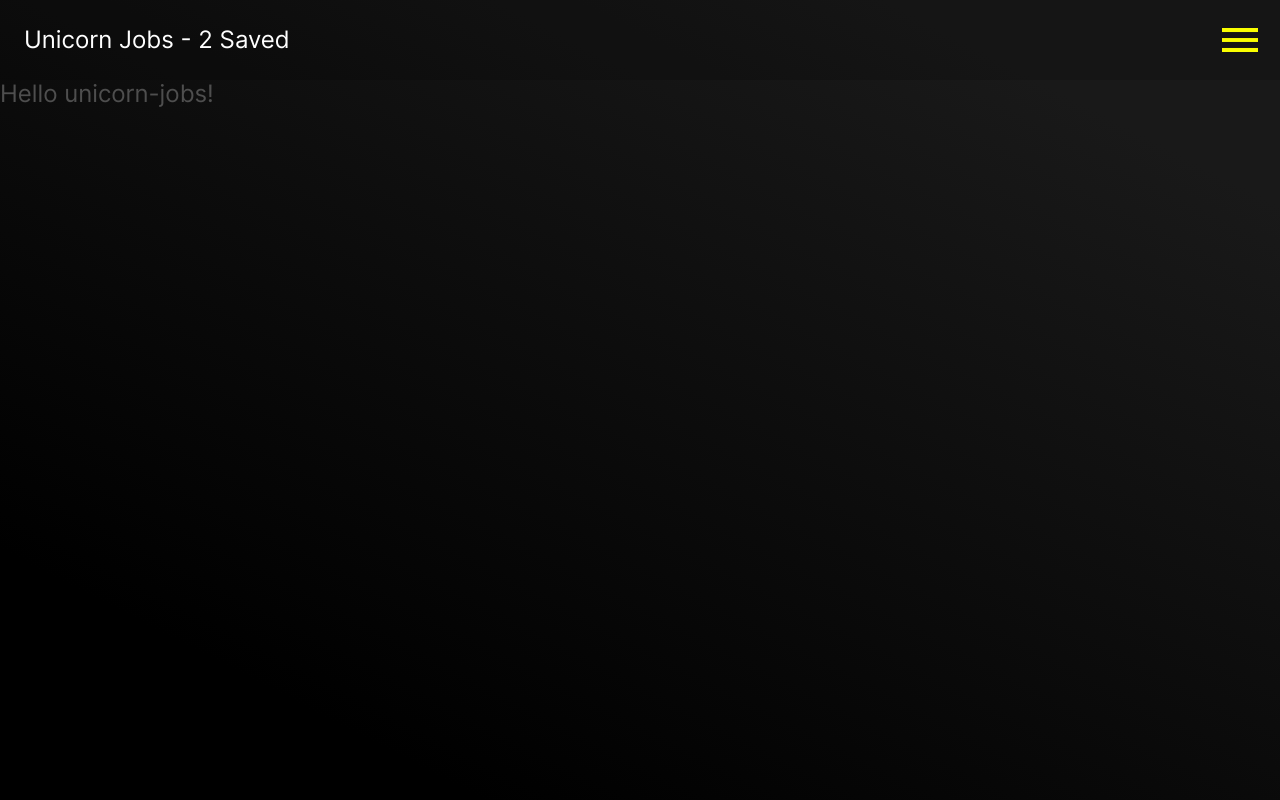
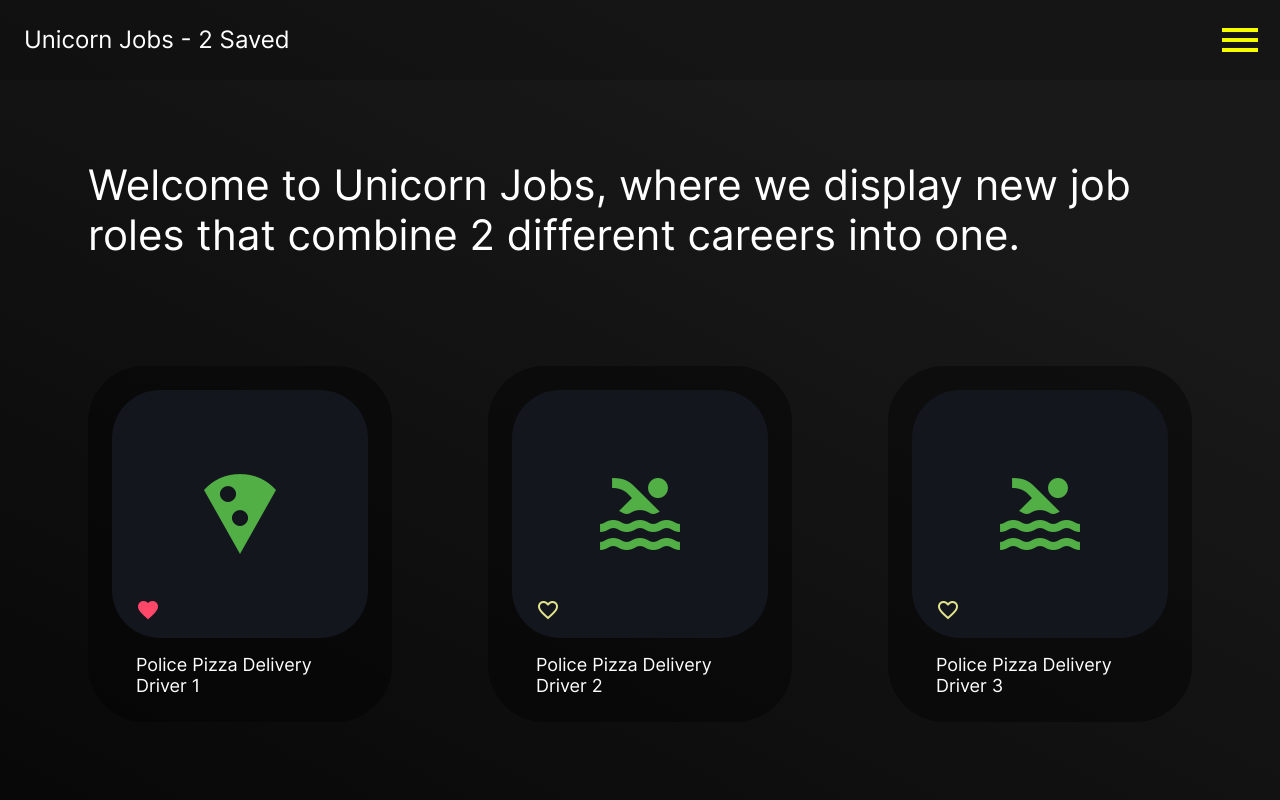
Before and after one commit to Mykyta-Z/unicorn-jobs, a Vue app: page / in a window 1280 px wide. Shown: the top 800 px of the page. Built offline with nearby package versions, Linux system fonts and the light colour scheme.

Commit message:
Add jobs list

```diff
--- a/src/App.vue
+++ b/src/App.vue
@@ -1,14 +1,31 @@
 <script setup>
 import TheHeader from './components/TheHeader.vue'
+import TheJobsList from './components/TheJobsList.vue'
 </script>
 
 <template>
   <TheHeader />
-  <main>
-    <div>Hello unicorn-jobs!</div>
+  <main class="page">
+    <h1 class="page-title">
+      Welcome to Unicorn Jobs, where we display new job roles that combine 2 different careers into
+      one.
+    </h1>
+    <TheJobsList />
   </main>
 </template>
 
 <style lang="scss">
 @import '@/assets/scss/main.scss';
+
+.page {
+  max-width: 1104px;
+  margin: 0 auto;
+  padding: 80px 0;
+}
+.page-title {
+  color: $color-white-base;
+  font-size: $font-size-large;
+  font-weight: $font-weight-normal;
+  margin: 0 0 105px 0;
+}
 </style>
--- a/src/assets/scss/_variables.scss
+++ b/src/assets/scss/_variables.scss
@@ -25,9 +25,12 @@ $color-yellow-dark: #3f4000;
 $color-grey-lighter: #e9e9e9;
 $color-grey-light: #cbcbcb;
 $color-grey-base: #4e4e4e;
-$color-grey-dark: #1c1c1c;
+$color-grey-dark: #14161E;
+$color-grey-darker: #1c1c1c;
 
 $color-red-base: #ff4869;
 $color-red-dark: #94331d;
 
+$color-green-base: #72FF5BA8;
+
 $color-bg-primary: #191919;
--- a/src/components/BaseButton.vue
+++ b/src/components/BaseButton.vue
@@ -1,4 +1,13 @@
 <script setup>
+const { buttonType } = defineProps({
+  buttonType: {
+    type: String,
+    validator(value) {
+      // Only one button type at a time
+      return ['primary', 'secondary', 'error', 'round-m', 'round-l'].includes(value)
+    }
+  }
+})
 const emit = defineEmits(['click'])
 
 function onButtonClick() {
@@ -7,7 +16,7 @@ function onButtonClick() {
 </script>
 
 <template>
-  <button class="button" @click="onButtonClick">
+  <button class="button" :class="[`button--${buttonType}`]" @click="onButtonClick">
     <slot />
   </button>
 </template>
@@ -15,5 +24,19 @@ function onButtonClick() {
 <style lang="scss" scoped>
 .button {
   all: unset;
+  display: flex;
+  justify-content: center;
+  align-items: center;
+
+  &:hover {
+    cursor: pointer;
+  }
+
+  &--round-m {
+    background-color: $color-yellow-base;
+    border-radius: 50%;
+    width: 60px;
+    height: 60px;
+  }
 }
 </style>
--- /dev/null
+++ b/src/components/TheJobsList.vue
@@ -0,0 +1,35 @@
+<script setup>
+import { useJobsStore } from '@/stores/jobs'
+import TheJobsListItem from './TheJobsListItem.vue'
+
+const jobs = useJobsStore()
+
+function updateFavorite(jobId) {
+  jobs.updateFavoriteJob(jobId)
+}
+
+function editJob() {
+    // TODO: Open modal
+}
+</script>
+
+<template>
+  <div class="jobs-list">
+    <TheJobsListItem
+      v-for="job in jobs.list"
+      :key="job.title"
+      :job="job"
+      @toggleFavorite="updateFavorite"
+      @edit="editJob"
+    />
+  </div>
+</template>
+
+<style lang="scss" scoped>
+.jobs-list {
+  display: grid;
+  grid-template-columns: repeat(3, 1fr);
+  column-gap: $space * 4;
+  row-gap: $space * 4;
+}
+</style>
--- /dev/null
+++ b/src/components/TheJobsListItem.vue
@@ -0,0 +1,102 @@
+<script setup>
+import BaseButton from './BaseButton.vue'
+import BaseIcon from './BaseIcon.vue'
+
+const { job } = defineProps({
+  job: Object
+})
+
+const emit = defineEmits(['toggleFavorite', 'edit'])
+
+function favoritelick() {
+  emit('toggleFavorite')
+}
+
+function editClick() {
+  emit('edit')
+}
+</script>
+
+<template>
+  <div class="jobs-list-item">
+    <div class="content">
+      <BaseIcon class="content-icon" :icon="job.icon.type" size="l" />
+      <BaseButton
+        class="favorite"
+        :class="{
+          'favorite--added': job.favorite
+        }"
+        @click="favoritelick"
+      >
+        <BaseIcon :icon="job.favorite ? 'favorite' : 'favorite_border'" />
+      </BaseButton>
+      <BaseButton class="edit" button-type="round-m" @click="editClick">
+        <BaseIcon icon="edit" />
+      </BaseButton>
+    </div>
+    <div class="title">
+      {{ job.title }}
+    </div>
+  </div>
+</template>
+
+<style lang="scss" scoped>
+.jobs-list-item {
+  background-color: rgba($color-black-base, 0.4);
+  padding: $space;
+  border-radius: 56px;
+  min-height: 356px;
+  transition: transform 0.3s;
+  user-select: none;
+
+  .content {
+    margin-bottom: $pad;
+    background-color: $color-grey-dark;
+    border-radius: $space * 2;
+    height: 248px;
+    display: flex;
+    align-items: center;
+    justify-content: center;
+    position: relative;
+
+    .content-icon {
+      color: $color-green-base;
+    }
+
+    .favorite {
+      position: absolute;
+      left: $space;
+      bottom: $pad;
+      color: $color-yellow-light;
+
+      &.favorite--added {
+        color: $color-red-base;
+      }
+    }
+
+    .edit {
+      opacity: 0;
+      transition: opacity 0.5s;
+      position: absolute;
+      right: $pad;
+      top: $pad;
+      color: rgba($color-black-base, 0.75);
+    }
+  }
+
+  .title {
+    font-size: $font-size-small;
+    color: $color-white-base;
+    padding: 0 $space;
+  }
+
+  &:hover {
+    outline: 1px solid $color-yellow-base;
+    transform: translateY(-$pad * 2);
+
+    .content .edit {
+      opacity: 1;
+    }
+  }
+}
+</style>
--- /dev/null
+++ b/src/stores/jobs.js
@@ -0,0 +1,64 @@
+import { defineStore } from 'pinia'
+
+export const useJobsStore = defineStore('jobs', {
+  state: () => {
+    return {
+      list: [
+        {
+          icon: {
+            type: 'local_pizza'
+          },
+          title: 'Police Pizza Delivery Driver 1',
+          favorite: true
+        },
+        {
+          icon: {
+            type: 'pool'
+          },
+          title: 'Police Pizza Delivery Driver 2',
+          favorite: false
+        },
+        {
+          icon: {
+            type: 'pool'
+          },
+          title: 'Police Pizza Delivery Driver 3',
+          favorite: false
+        },
+        {
+          icon: {
+            type: 'local_pizza'
+          },
+          title: 'Police Pizza Delivery Driver 4',
+          favorite: true
+        },
+        {
+          icon: {
+            type: 'local_pizza'
+          },
+          title: 'Police Pizza Delivery Driver 5',
+          favorite: true
+        },
+        {
+          icon: {
+            type: 'pool'
+          },
+          title: 'Police Pizza Delivery Driver 6',
+          favorite: true
+        },
+        {
+          icon: {
+            type: 'pool'
+          },
+          title: 'Police Pizza Delivery Driver 7',
+          favorite: true
+        }
+      ]
+    }
+  },
+  actions: {
+    updateFavoriteJob() {
+      // TODO: Add action
+    }
+  }
+})
```
